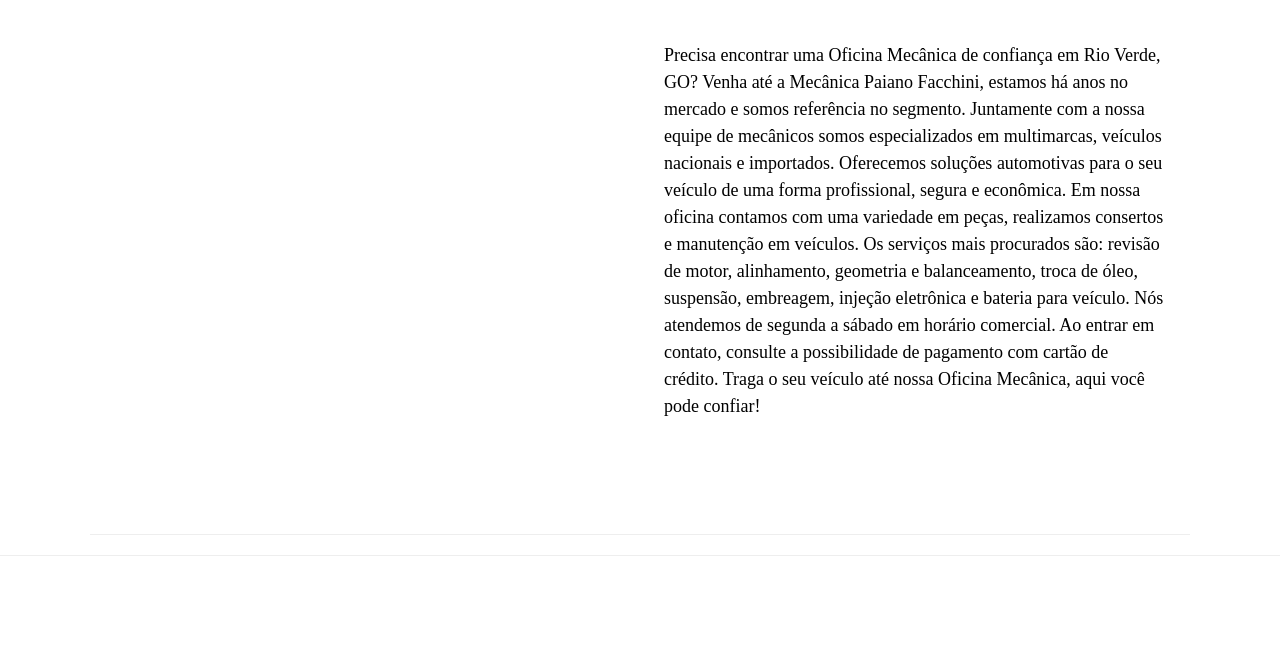
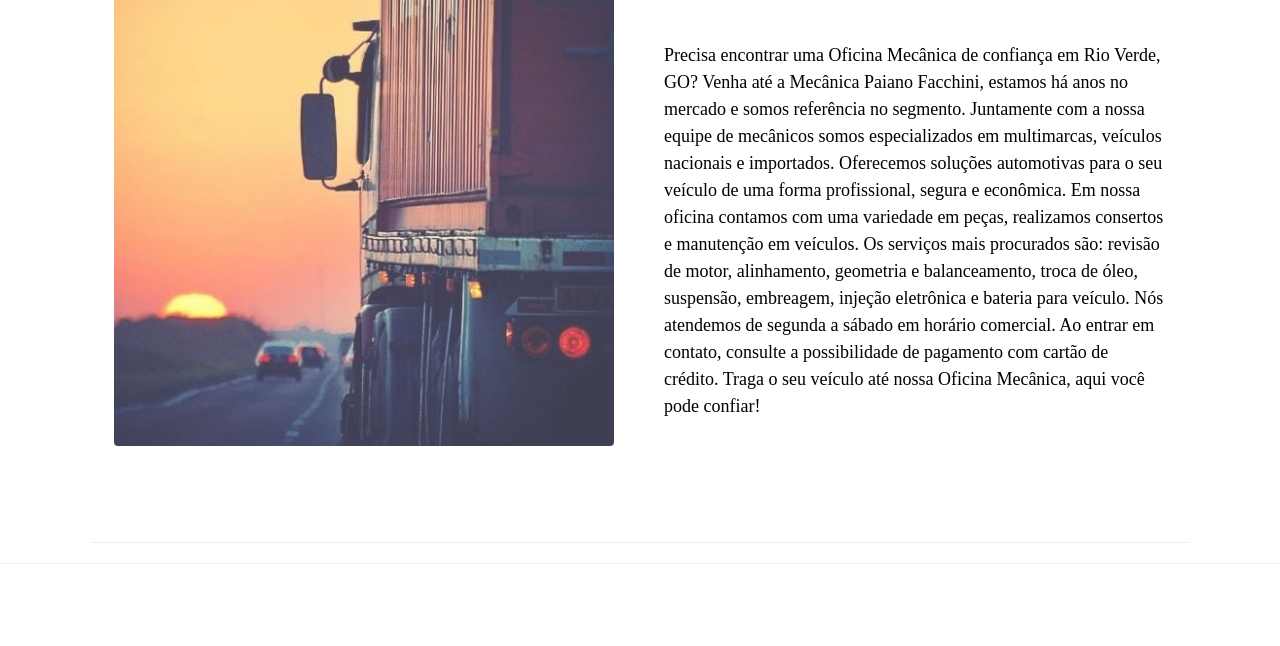
Before and after one commit to mecanicapaiano/mecanicapaiano.github.io, a plain HTML site: page index.html in a window 1280 px wide. Shown: the part 684-1330 px from the top of the page. Drawn offline with nearby package versions, Linux system fonts and the light colour scheme.

Commit message:
Update index.html

```diff
--- a/index.html
+++ b/index.html
@@ -32,7 +32,7 @@
 
 <div class="w3-row w3-padding-64" id="about">
     <div class="w3-col m6 w3-padding-large w3-hide-small">
-     <img src="./Paiano.jpeg" class="w3-round w3-image w3-opacity-min" alt="" width="500" height="auto">
+     <img src="./Paiano.jpg" class="w3-round w3-image w3-opacity-min" alt="" width="500" height="auto">
     </div>
 
    <div class="w3-col m6 w3-padding-large">
```
